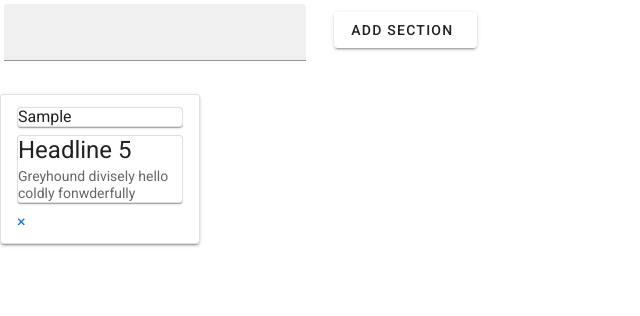
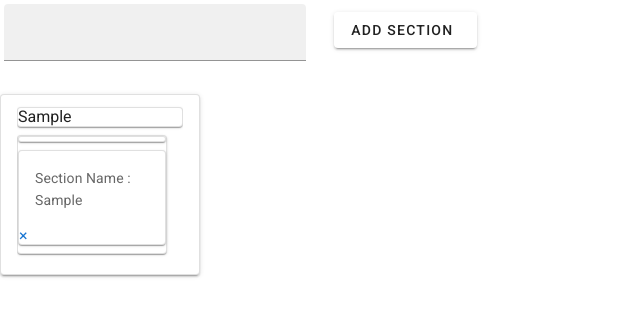
Before and after one commit to setodeve/TaskManegementApp, a Vue app: page / in a window 1280 px wide. Both pictures are taken after typing "Sample" into the empty fields and a click on the button "ADD SECTION". Shown: the top 316 px of the page, without its empty margins (0-640 px from the left). Built offline with nearby package versions, Linux system fonts and the light colour scheme.

Commit message:
Edit Task Components

```diff
--- a/src/components/SectionComponents.vue
+++ b/src/components/SectionComponents.vue
@@ -46,19 +46,34 @@
               <div v-else>
                 <v-text-field v-model="editing" @keyup.enter="saveSection(index)" :value="section.title" ></v-text-field>
               </div>
+              </v-card>
+              <v-card
+              max-width="150"
+              outlined
+              class="mb-2"
+              elevation="1"
+              v-for="(task, index) in section.tasks" :key="index"
+              >
+              <TaskComponents/>
 
+              <v-card
+                outlined
+                class="mb-2"
+                elevation="1"
+              >
+                <v-list-item-title class="text-h5 mb-1">
+                  {{ task }}
+                </v-list-item-title>
               </v-card>
               <v-card
                 outlined
+                class="mb-2"
                 elevation="1"
               >
-            <TaskComponents/>
-            <v-list-item-title class="text-h5 mb-1">
-              Headline 5
-            </v-list-item-title>
-            <v-list-item-subtitle>Greyhound divisely hello coldly fonwderfully</v-list-item-subtitle>
+                <v-card-subtitle>Section Name : {{ section.title }}</v-card-subtitle>
+                <a @click="deleteTodo(index)" class="btn btn-primary mt-2">×</a>
               </v-card>
-            <a @click="deleteTodo(index)" class="btn btn-primary mt-2">×</a>
+            </v-card>
           </v-list-item-content>
         <TaskNewComponents/>
         </v-list-item>
@@ -87,7 +102,7 @@ import TaskNewComponents from './TaskNewComponents';
     methods:{
       createTodo(){
         if(this.inputSection=="") return ;
-        this.Sections.push({title: this.inputSection, editFlg:true});
+        this.Sections.push({title: this.inputSection, editFlg:true,tasks:[""]});
         this.inputSection = '' ;
       },
       changeFlg(i){
```
Lines whose indentation alone changed are shown as unchanged.
